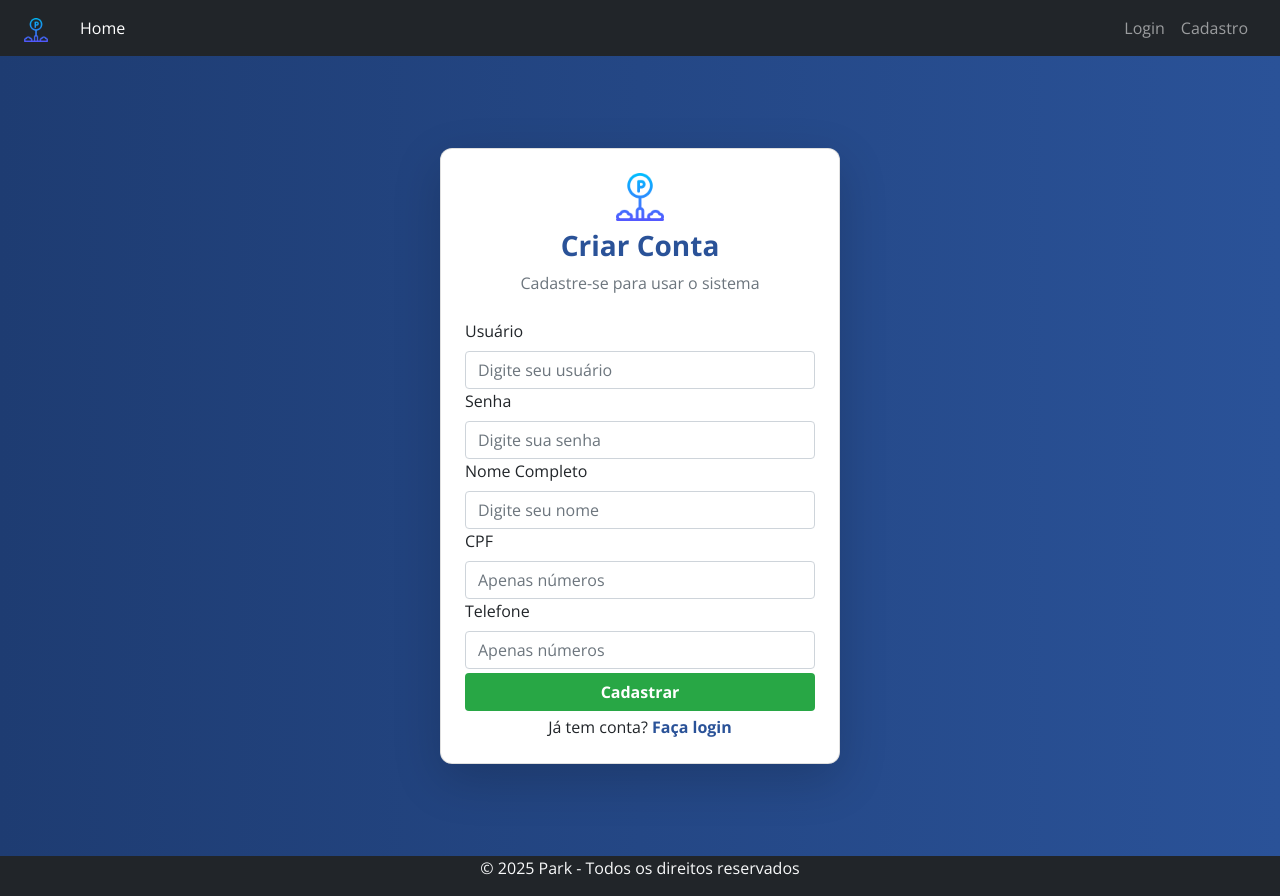
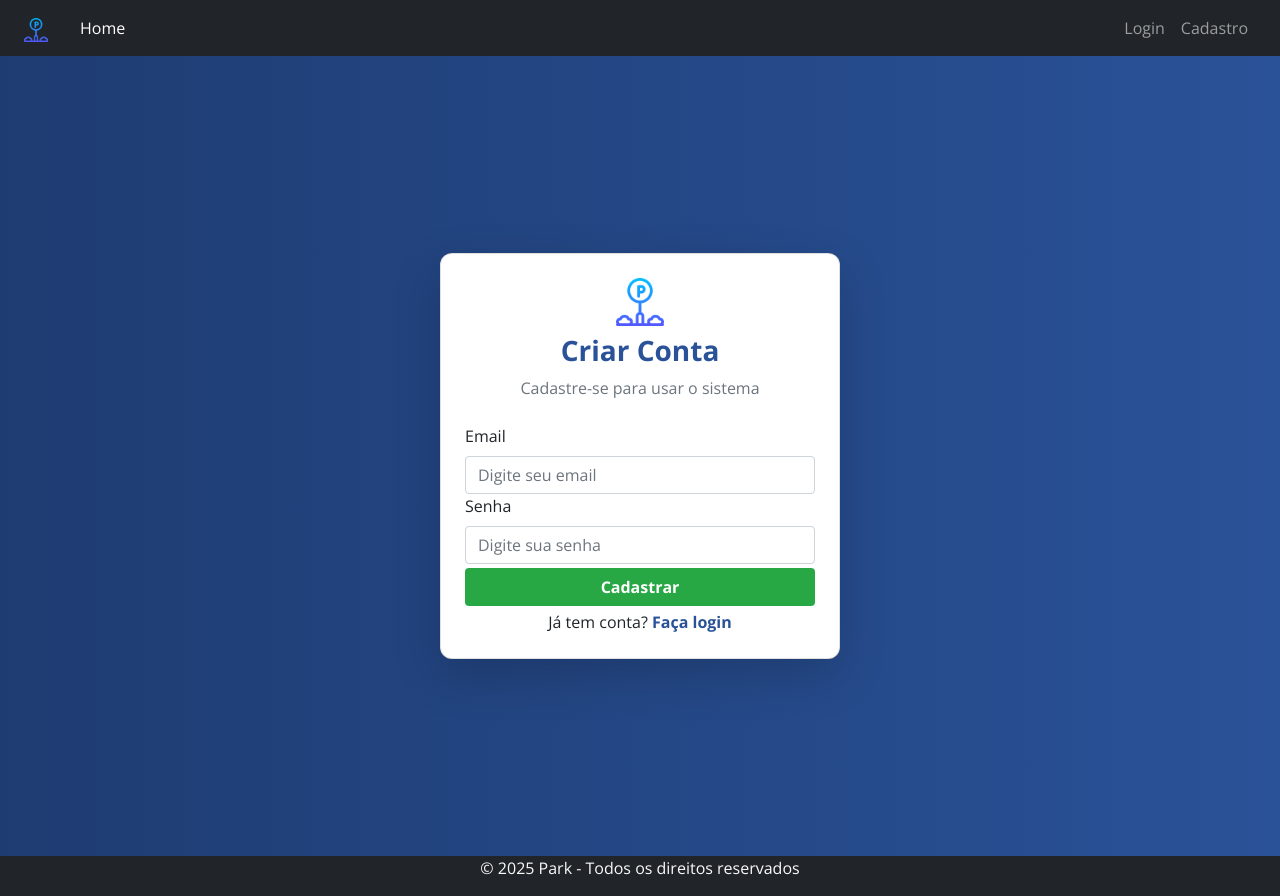
Before and after one commit to MauryDev/Projeto-final---teste, a React (Create React App) app in the folder frontend/: page /cadastro in a window 1280 px wide. Built offline with nearby package versions, Linux system fonts and the light colour scheme.

Commit message:
Cadastro de usuario e cliente ajustado

```diff
--- a/frontend/src/components/AdminRoute.tsx
+++ b/frontend/src/components/AdminRoute.tsx
@@ -3,14 +3,14 @@ import { Navigate } from "react-router-dom";
 import { useAuth } from "../hooks/useAuth";
 
 export default function AdminRoute({ children }: { children: ReactNode }) {
-  const { username, loading, role } = useAuth();
+  const { email, loading, role } = useAuth();
 
   if (loading) {
     return <div>Carregando...</div>;
   }
 
   // Se o usuário não estiver logado ou não for um ADMIN, redireciona para a home.
-  if (!username || role !== "ADMIN") {
+  if (!email || role !== "ADMIN") {
     return <Navigate to="/" replace />;
   }
 
--- a/frontend/src/components/Navbar.tsx
+++ b/frontend/src/components/Navbar.tsx
@@ -2,7 +2,7 @@ import { Link } from "react-router-dom";
 import { useAuth } from "../hooks/useAuth";
 
 export default function Navbar() {
-  const { username, logout, role } = useAuth();
+  const { email, logout, role } = useAuth();
 
   const handleLogout = () => {
     logout();
@@ -37,7 +37,7 @@ export default function Navbar() {
             <li className="nav-item">
               <Link className="nav-link active" aria-current="page" to="/">Home</Link>
             </li>
-            {username && (
+            {email && (
               <li className="nav-item dropdown">
                 <button
                   className="nav-link dropdown-toggle bg-transparent border-0 text-white hover:text-white focus:text-white"
@@ -69,7 +69,7 @@ export default function Navbar() {
             )}
           </ul>
           <ul className="navbar-nav">
-            {!username ? (
+            {!email ? (
               <>
                 <li className="nav-item">
                   <Link className="nav-link" to="/login">Login</Link>
@@ -86,7 +86,7 @@ export default function Navbar() {
                   data-bs-toggle="dropdown"
                   aria-expanded="false"
                 >
-                  <i className="bi bi-person-circle me-2"></i> {username}
+                  <i className="bi bi-person-circle me-2"></i> {email}
                 </button>
                 <ul className="dropdown-menu dropdown-menu-end" aria-labelledby="userDropdown">
                   <li>
--- a/frontend/src/context/AuthContext.tsx
+++ b/frontend/src/context/AuthContext.tsx
@@ -1,4 +1,4 @@
-import React, { createContext, useState, ReactNode, useEffect, useContext, useCallback } from "react";
+import React, { createContext, useState, ReactNode, useEffect, useCallback, useContext } from "react";
 import { jwtDecode } from "jwt-decode";
 import api from "../api/api";
 
@@ -13,7 +13,7 @@ export interface TokenPayload {
 export interface AuthContextType {
   id: number | null;
   token: string | null;
-  username: string | null;
+  email: string | null;
   role: string | null;
   login: (token: string) => void;
   logout: () => void;
@@ -25,25 +25,24 @@ export const AuthContext = createContext<AuthContextType | null>(null);
 export const AuthProvider = ({ children }: { children: ReactNode }) => {
   const [id, setId] = useState<number | null>(null);
   const [token, setToken] = useState<string | null>(null);
-  const [username, setUsername] = useState<string | null>(null);
+  const [email, setEmail] = useState<string | null>(null); // ✨ Refatorado: username para email
   const [role, setRole] = useState<string | null>(null);
   const [loading, setLoading] = useState(true);
 
   const logout = useCallback(() => {
     setToken(null);
-    setUsername(null);
+    setEmail(null); // ✨ Refatorado: setUsername para setEmail
     setId(null);
     setRole(null);
     localStorage.removeItem("token");
     delete api.defaults.headers.common["Authorization"];
   }, []);
 
-  // Removed the conditional check on the user's role.
   const decodeTokenAndSetState = useCallback((token: string) => {
     try {
       const decoded: TokenPayload = jwtDecode(token);
-      setToken(token); // Sets the token for all valid users
-      setUsername(decoded.sub);
+      setToken(token);
+      setEmail(decoded.sub); // ✨ Refatorado: setUsername para setEmail
       setId(decoded.id);
       setRole(decoded.role);
       api.defaults.headers.common["Authorization"] = `Bearer ${token}`;
@@ -66,7 +65,7 @@ export const AuthProvider = ({ children }: { children: ReactNode }) => {
     decodeTokenAndSetState(newToken);
   }, [decodeTokenAndSetState]);
 
-  const value = { id, token, username, role, login, logout, loading };
+  const value = { id, token, email, role, login, logout, loading }; // ✨ Refatorado: username para email
 
   return (
     <AuthContext.Provider value={value}>
--- a/frontend/src/pages/Cadastro.tsx
+++ b/frontend/src/pages/Cadastro.tsx
@@ -8,32 +8,29 @@ import AuthLayout from "../components/AuthLayout";
 type FormValues = {
   username: string;
   password: string;
-  nome: string;
-  cpf: string;
-  telefone: string;
+  // ✨ Os campos de cliente não são mais necessários aqui
 };
 
 export default function Cadastro() {
-  const { register, handleSubmit, formState: { errors }, setValue } = useForm<FormValues>();
+  const { register, handleSubmit, formState: { errors } } = useForm<FormValues>();
   const navigate = useNavigate();
   const [loading, setLoading] = useState(false);
 
   const onSubmit = async (data: FormValues) => {
     setLoading(true);
     try {
+      // ✨ Apenas a requisição de cadastro do usuário é necessária
       await api.post('/usuarios', { username: data.username, password: data.password });
-      const loginResponse = await api.post('/auth', { username: data.username, password: data.password });
-      localStorage.setItem('token', loginResponse.data.token);
-      await api.post('/clientes', { nome: data.nome, cpf: data.cpf, telefone: data.telefone });
 
       Swal.fire({
         icon: "success",
-        title: "Cadastro realizado",
-        text: "Usuário e cliente criados com sucesso!",
-        timer: 2000,
+        title: "Usuário criado!",
+        text: "Sua conta foi criada. Faça login para completar seu perfil.",
+        timer: 3000,
         showConfirmButton: false,
       });
 
+      // Redireciona para a página de login
       navigate("/login");
 
     } catch (err: any) {
@@ -45,31 +42,21 @@ export default function Cadastro() {
     }
   };
 
-  const handleCpfChange = (e: React.ChangeEvent<HTMLInputElement>) => {
-    const value = e.target.value.replace(/\D/g, '').slice(0, 11);
-    setValue('cpf', value, { shouldValidate: true });
-  };
-
-  const handleTelefoneChange = (e: React.ChangeEvent<HTMLInputElement>) => {
-    const value = e.target.value.replace(/\D/g, '').slice(0, 15);
-    setValue('telefone', value, { shouldValidate: true });
-  };
-
   return (
     <AuthLayout
       title="Criar Conta"
       subtitle="Cadastre-se para usar o sistema"
       iconColor="#28a745"
-      subtitleStyle={{ marginBottom: '0rem' }} // diminui distância até o primeiro input
+      subtitleStyle={{ marginBottom: '0rem' }}
     >
       <form onSubmit={handleSubmit(onSubmit)} style={{ gap: '0.25rem' }}>
         <div className="mb-0.5">
-          <label htmlFor="username" className="form-label">Usuário</label>
+          <label htmlFor="username" className="form-label">Email</label>
           <input
             id="username"
             className="form-control"
             type="text"
-            placeholder="Digite seu usuário"
+            placeholder="Digite seu email"
             {...register("username", { required: "Usuário é obrigatório" })}
             disabled={loading}
           />
@@ -91,58 +78,6 @@ export default function Cadastro() {
             autoComplete="new-password"
           />
           {errors.password && <p className="text-danger mb-0">{errors.password.message}</p>}
-        </div>
-
-        <div className="mb-0.5">
-          <label htmlFor="nome" className="form-label">Nome Completo</label>
-          <input
-            id="nome"
-            className="form-control"
-            type="text"
-            placeholder="Digite seu nome"
-            {...register("nome", {
-              required: "Nome é obrigatório",
-              minLength: { value: 5, message: "Nome precisa ter no mínimo 5 caracteres" },
-            })}
-            disabled={loading}
-          />
-          {errors.nome && <p className="text-danger mb-0">{errors.nome.message}</p>}
-        </div>
-
-        <div className="mb-0.5">
-          <label htmlFor="cpf" className="form-label">CPF</label>
-          <input
-            id="cpf"
-            className="form-control"
-            type="text"
-            placeholder="Apenas números"
-            {...register("cpf", {
-              required: "CPF é obrigatório",
-              minLength: { value: 11, message: "CPF deve ter 11 dígitos" },
-              maxLength: { value: 11, message: "CPF deve ter 11 dígitos" },
-            })}
-            onChange={handleCpfChange}
-            disabled={loading}
-          />
-          {errors.cpf && <p className="text-danger mb-0">{errors.cpf.message}</p>}
-        </div>
-
-        <div className="mb-0.5">
-          <label htmlFor="telefone" className="form-label">Telefone</label>
-          <input
-            id="telefone"
-            className="form-control"
-            type="text"
-            placeholder="Apenas números"
-            {...register("telefone", {
-              required: "Telefone é obrigatório",
-              minLength: { value: 11, message: "Telefone deve ter no mínimo 11 dígitos" },
-              maxLength: { value: 15, message: "Telefone deve ter no máximo 15 dígitos" },
-            })}
-            onChange={handleTelefoneChange}
-            disabled={loading}
-          />
-          {errors.telefone && <p className="text-danger mb-0">{errors.telefone.message}</p>}
         </div>
 
         <button
```
Also changed, not shown: frontend/src/pages/PerfilUsuario.tsx (+85 -58 lines), 2 other files (tests, documents, lock files or other folders).
